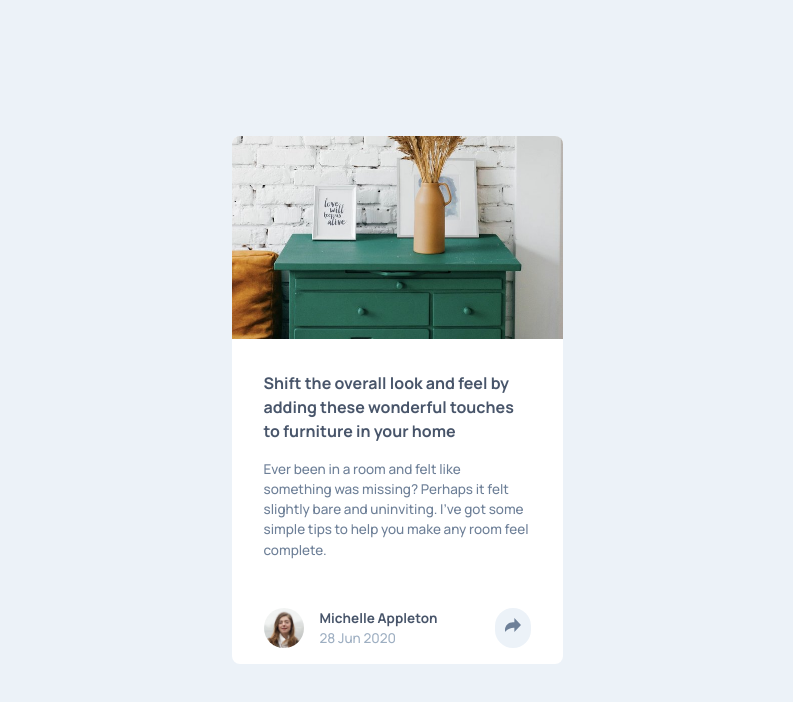
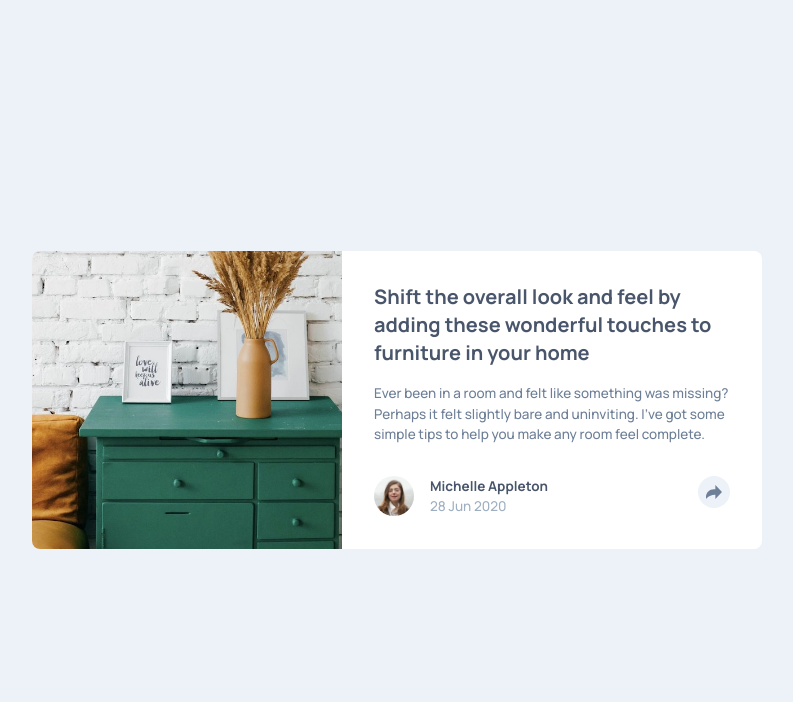
Before and after one commit to Nikshinde7/30-Days-Frontend-Projects, a Next.js app: page /day-7 in a window 1280 px wide. Shown: the top 702 px of the page, without its empty margins (243-1036 px from the left). Built offline with nearby package versions, Linux system fonts and the light colour scheme.

Commit message:
feat: Added the UI for desktop share

```diff
--- a/src/app/day-4/components/SocialLink.tsx
+++ b/src/app/day-4/components/SocialLink.tsx
@@ -1,5 +1,6 @@
 import { TLink } from "../types";
 import Link from "next/link";
+import React from "react";
 
 export const SocialLink = (LinkItem: TLink) => {
     return (
--- a/src/app/day-4/page.tsx
+++ b/src/app/day-4/page.tsx
@@ -1,6 +1,7 @@
 import Image from "next/image";
 import { TLink } from "./types";
 import { SocialLink } from "./components/SocialLink";
+import React from "react";
 
 
 const links: TLink[] = [
--- a/src/app/day-6/components/Card.tsx
+++ b/src/app/day-6/components/Card.tsx
@@ -1,3 +1,5 @@
+import React from "react";
+
 type CardProps = {
     onCardClick: (e: any) => void;
     isActive: any;
--- a/src/app/day-7/components/Dialog.tsx
+++ b/src/app/day-7/components/Dialog.tsx
@@ -1,3 +1,31 @@
-export const Dialog = () => {
+import Image from "next/image"
+import React from "react"
 
+type DialogProps = {
+    onClick: (e: any) => void;
 }
+
+export const Dialog = ({
+    onClick
+}: DialogProps) => {
+    return (
+        <div className="flex px-8 py-4 justify-between !min-h-[72.5px] md:!min-h-[45px] z-10 bg-rainmaker items-center rounded-b-lg md:rounded-lg">
+            <div className="flex gap-x-4 items-center">
+                <div className="font-medium uppercase tracking-[0.5rem] text-xs text-sterling-silver mt-0.5">
+                    Share
+                </div>
+                <div className="flex gap-x-4">
+                    <Image src={'/svg/icon-facebook.svg'} width={20} height={20} alt="avtarimg" className="" />
+                    <Image src={'/svg/icon-twitter.svg'} width={20} height={20} alt="avtarimg" className="" />
+                    <Image src={'/svg/icon-pinterest.svg'} width={20} height={20} alt="avtarimg" className="" />
+                </div>
+            </div>
+
+            <div className="bg-grey-blueberry p-2.5 rounded-full cursor-pointer md:hidden"
+                onClick={onClick}
+            >
+                <Image src={"/svg/icon-share.svg"} alt="" width={16} height={16} className="brightness-[5]" />
+            </div>
+        </div>
+    )
+}
--- a/src/app/day-7/page.tsx
+++ b/src/app/day-7/page.tsx
@@ -1,19 +1,24 @@
 "use client"
 import Image from "next/image"
 import React, { useState } from "react"
+import { Dialog } from "./components/Dialog";
 
 export default function Page() {
 
     const [isActive, setIsActive] = useState(false);
 
+    const handleOnclick = () => {
+        setIsActive(!isActive);
+    }
+
     return (
         <div className="w-full min-h-screen h-full bg-aircraft-white flex items-center justify-center font-manrope">
-            <div className="bg-white flex flex-col max-w-[331px] rounded-lg">
-                <Image src="/assets/drawers.jpg" alt="img" width={331} height={122} className="rounded-t-lg max-h-[203px] bg-contain object-cover" />
+            <div className="bg-white flex flex-col md:flex-row max-w-[331px] md:max-w-[730px] rounded-lg">
+                <Image src="/assets/drawers.jpg" alt="img" width={331} height={122} className="rounded-t-lg md:rounded-none md:rounded-l-lg max-h-[203px] md:max-h-[331px] md:min-w-[310px] bg-contain object-cover object-left" />
 
                 <div className="flex flex-col justify-center">
-                    <div className="flex flex-col gap-y-4 p-8">
-                        <div className="text-rainmaker font-bold">
+                    <div className="flex flex-col gap-y-4 p-8 md:pb-0">
+                        <div className="text-rainmaker font-bold md:text-xl">
                             Shift the overall look and feel by adding these wonderful touches to furniture in your home
                         </div>
                         <div className="font-medium text-grey-blueberry text-[13.5px]">
@@ -24,30 +29,14 @@ export default function Page() {
                     </div>
 
 
+                    {/* Mobile Share */}
                     {
                         isActive ? (
-                            <div className="flex px-8 py-4 justify-between !min-h-[72.5px] bg-rainmaker items-center rounded-b-lg">
-                                <div className="flex gap-x-4 items-center">
-                                    <div className="font-medium uppercase tracking-[0.5rem] text-xs text-sterling-silver mt-0.5">
-                                        Share
-                                    </div>
-                                    <div className="flex gap-x-4">
-                                        <Image src={'/svg/icon-facebook.svg'} width={20} height={20} alt="avtarimg" className="" />
-                                        <Image src={'/svg/icon-twitter.svg'} width={20} height={20} alt="avtarimg" className="" />
-                                        <Image src={'/svg/icon-pinterest.svg'} width={20} height={20} alt="avtarimg" className="" />
-                                    </div>
-                                </div>
-
-                                <div className="bg-grey-blueberry p-2.5 rounded-full cursor-pointer"
-                                    onClick={() => {
-                                        setIsActive(!isActive)
-                                    }}
-                                >
-                                    <Image src={"/svg/icon-share.svg"} alt="" width={16} height={16} className="brightness-[5]" />
-                                </div>
+                            <div className="relative md:hidden">
+                                <Dialog onClick={handleOnclick} />
                             </div>
                         ) : (
-                            <div className="flex px-8 py-4 justify-between !min-h-[72.5px]"
+                            <div className="flex px-8 py-4 justify-between !min-h-[72.5px] md:hidden"
                             >
                                 <div className="flex">
                                     <Image src={'/assets/avatar-michelle.jpg'} width={40} height={40} alt="avtarimg" className="rounded-full max-w-[40px] max-h-[40px]" />
@@ -60,18 +49,47 @@ export default function Page() {
                                         </p>
                                     </div>
                                 </div>
-                                <div className="bg-aircraft-white p-2.5 rounded-full cursor-pointer"
-                                    onClick={() => {
-                                        setIsActive(!isActive)
-                                    }}
+                                <div className="bg-aircraft-white p-2.5 md:flex md:items-center md:justify-center md:size-8 md:p-0 rounded-full cursor-pointer"
+                                    onClick={handleOnclick}
                                 >
-                                    <Image src={"/svg/icon-share.svg"} alt="" width={16} height={16} className="" />
+                                    <Image src={"/svg/icon-share.svg"} alt="" width={16} height={16} className="md:min-w-[14px] md:min-h-[14px]" />
                                 </div>
                             </div>
                         )
                     }
+
+                    {/* Desktop Share */}
+                    <div className="sm:flex px-8 py-8 justify-between !min-h-[72.5px] hidden"
+                    >
+                        <div className="flex">
+                            <Image src={'/assets/avatar-michelle.jpg'} width={40} height={40} alt="avtarimg" className="rounded-full max-w-[40px] max-h-[40px]" />
+                            <div className="flex flex-col justify-between ml-4">
+                                <p className="text-[13.5px] text-rainmaker font-bold">
+                                    Michelle Appleton
+                                </p>
+                                <p className="text-sterling-silver font-medium text-[13.5px]">
+                                    28 Jun 2020
+                                </p>
+                            </div>
+                        </div>
+                        <div className={`bg-aircraft-white p-2.5 md:flex md:items-center md:justify-center md:size-8 md:p-0 rounded-full cursor-pointer ${isActive && '!bg-grey-blueberry'}`}
+                            onClick={handleOnclick}
+                        >
+                            {
+                                isActive && (
+                                    <div className="absolute mb-[135px]">
+                                        <Dialog onClick={handleOnclick} />
+                                        <div className="border-l-[20px] border-l-transparent border-r-[20px] border-r-transparent border-t-[20px] border-t-rainmaker size-0 -mt-1 -z-10 ml-[42%] rounded-full">
+                                        </div>
+                                    </div>
+                                )
+                            }
+
+                            <Image src={"/svg/icon-share.svg"} alt="" width={16} height={16} className={`md:min-w-[14px] md:min-h-[14px] ${isActive && 'brightness-[5]'}`} />
+                        </div>
+                    </div>
                 </div>
-            </div>
-        </div>
+            </div >
+        </div >
     )
 }
```
